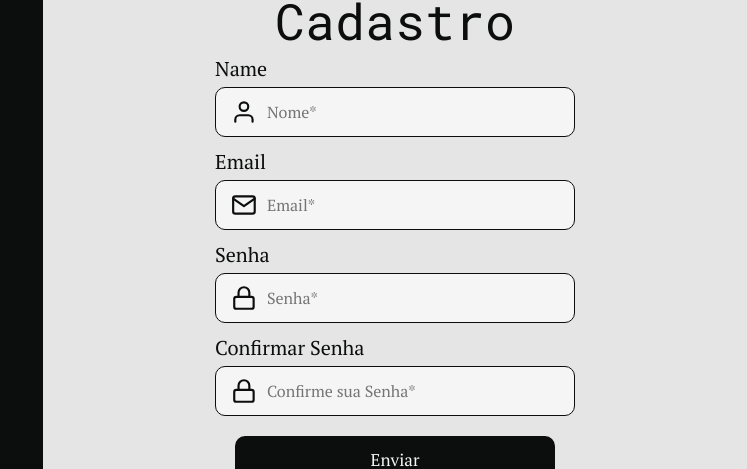
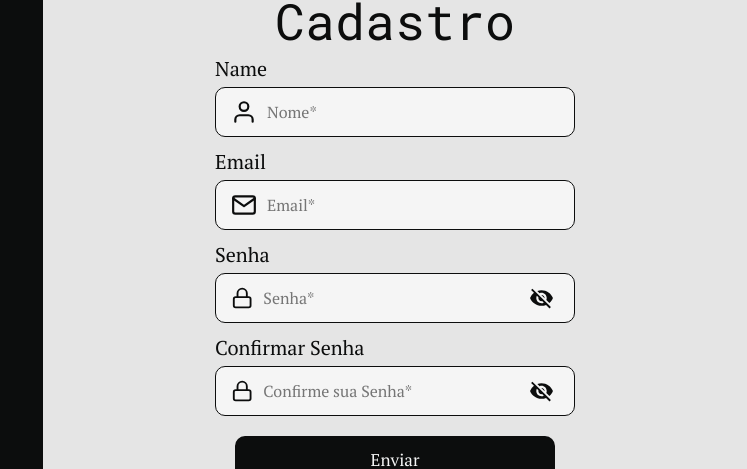
Before and after one commit to gabrielrochasouza/Do.it-gerenciador-de-tarefas, a React (Create React App) app: page /signin in a window 1280 px wide. Shown: the part 143-612 px from the top of the page, without its empty margins (533-1280 px from the left). Built offline with nearby package versions, Linux system fonts and the light colour scheme.

Commit message:
feat: featured created to visible input of password

```diff
--- a/src/Components/Input/index.js
+++ b/src/Components/Input/index.js
@@ -1,5 +1,7 @@
-import { InputContainer } from "./style";
-
+import { useState } from "react";
+import { InputContainer,IconBtn } from "./style";
+import {MdVisibility} from "react-icons/md"
+import {MdVisibilityOff} from "react-icons/md"
 
 
 export default function Input({
@@ -8,8 +10,11 @@ export default function Input({
   errors,
   register,
   name,
+  isPassword,
   ...rest
 }) {
+  const [visible,setVisible] = useState(false)
+
   return (
     <>
       <InputContainer errors={!!errors}>
@@ -19,10 +24,17 @@ export default function Input({
         <div>
           {inputIcon}
           {register ? (
-            <input {...rest} {...register(`${name}`)}  />
+            isPassword ? (<input type={visible ? "text" : "password"}  {...rest} {...register(`${name}`)}  />) :
+            (<input {...rest} {...register(`${name}`)}  />)
+
           ) : (
-            <input type={"password"} {...rest} />
+            <input {...rest} />
           )}
+          {isPassword && (
+            <IconBtn onClick={()=>setVisible(!visible)}>
+              {visible ? <MdVisibility/> : <MdVisibilityOff/>}
+            </IconBtn>
+           )  }
         </div>
       </InputContainer>
     </>
--- a/src/Components/Input/style.js
+++ b/src/Components/Input/style.js
@@ -6,32 +6,30 @@ export const InputContainer = styled.div`
   label {
     font-size: 20px;
     line-height: 20px;
-    font-family: 'PT Serif',serif;
-    span{
+    font-family: "PT Serif", serif;
+    span {
       color: red;
       font-size: 13px;
     }
-
   }
   div {
     background-color: var(--white);
     border-radius: 10px;
-    border: 1px solid ${({errors})=> errors ? "red" : "#0C0D0D"};
+    border: 1px solid ${({ errors }) => (errors ? "red" : "#0C0D0D")};
     width: 100%;
     height: 50px;
-    padding: 0 20px 0 5px;
+    padding: 0 10px 0 5px;
     margin: 2px 0 4px;
     display: flex;
     align-items: center;
-    :focus-within{
+    :focus-within {
       border: 1px solid var(--orange);
-
     }
-    svg{
+    svg {
       height: 30px;
       width: 30px;
       margin: 0 10px 0 10px;
-        color:${({errors})=> errors ? "red" : "#0C0D0D"};
+      color: ${({ errors }) => (errors ? "red" : "#0C0D0D")};
     }
     input {
       border: 0;
@@ -41,7 +39,7 @@ export const InputContainer = styled.div`
       font-size: 16px;
       line-height: 33px;
     }
-    input:autofill{
+    input:autofill {
       background-color: var(--white);
     }
     input:-webkit-autofill {
@@ -52,6 +50,22 @@ export const InputContainer = styled.div`
       border: 1px solid var(--orange);
     }
   }
-
-
 `;
+export const IconBtn = styled.p`
+  display: flex;
+  align-items: center;
+  justify-content: center;
+  border: 0;
+  width: 45px;
+  border-radius: 50%;
+  height: 45px !important;
+  transition: 0.5s;
+  :hover {
+    transition: 0.5s;
+    background-color: var(--white-cream);
+  }
+  svg {
+    color: var(--black);
+    box-sizing: initial;
+  }
+`;
--- a/src/Pages/Login/index.js
+++ b/src/Pages/Login/index.js
@@ -74,7 +74,7 @@ export default function Login({ authenticated, setAuthenticated }) {
             errors={errors.email?.message}
           />
           <Input
-          type="password"
+            isPassword
             label="Senha"
             placeholder="Senha"
             inputIcon={<FiLock />}
--- a/src/Pages/Login/style.js
+++ b/src/Pages/Login/style.js
@@ -54,6 +54,9 @@ export const SideFormContainer = styled.div`
     font-size: 50px;
   }
   animation: appearLeft 0.5s ;
+  @media (max-width: 1000px) {
+    flex-basis: 100%;
+  }
 `;
 
 export const LoginForm = styled.form`
@@ -67,7 +70,10 @@ export const LoginForm = styled.form`
       width: 100%;
   }
   @media (max-width:360px){
-    width: 100%;
+    width: 90%;
+    button {
+    width: 70%;
 
   }
+  }
 `;
--- a/src/Pages/Signin/index.js
+++ b/src/Pages/Signin/index.js
@@ -97,7 +97,7 @@ export default function Signin({ authenticated,setAuthenticated }) {
           <Input
             label="Senha"
             placeholder="Senha*"
-            type="password"
+            isPassword
             inputIcon={<FiLock />}
             register={register}
             name={"password"}
@@ -106,7 +106,7 @@ export default function Signin({ authenticated,setAuthenticated }) {
           <Input
             label="Confirmar Senha"
             placeholder="Confirme sua Senha*"
-            type="password"
+            isPassword
             inputIcon={<FiLock />}
             register={register}
             name={"confirm_password"}
--- a/src/Pages/Signin/style.js
+++ b/src/Pages/Signin/style.js
@@ -54,23 +54,27 @@ export const SideFormContainer = styled.div`
       font-size: 50px;
   }
   animation: appearRight 0.5s;
-
+  @media (max-width: 1000px) {
+    flex-basis: 100%;
+  }
 
 `;
 
 export const LoginForm = styled.form`
-width:360px;
-button{
+  width: 360px;
+  button {
     max-width: 320px;
     text-align: center;
     font-size: 17px;
-}
-input{
+  }
+  input{
       width: 100%;
   }
-@media (max-width:360px){
-    width: 100%;
+  @media (max-width:360px){
+    width: 90%;
+    button {
+    width: 70%;
 
   }
-
+  }
 `;
```
Lines whose indentation alone changed are shown as unchanged.
